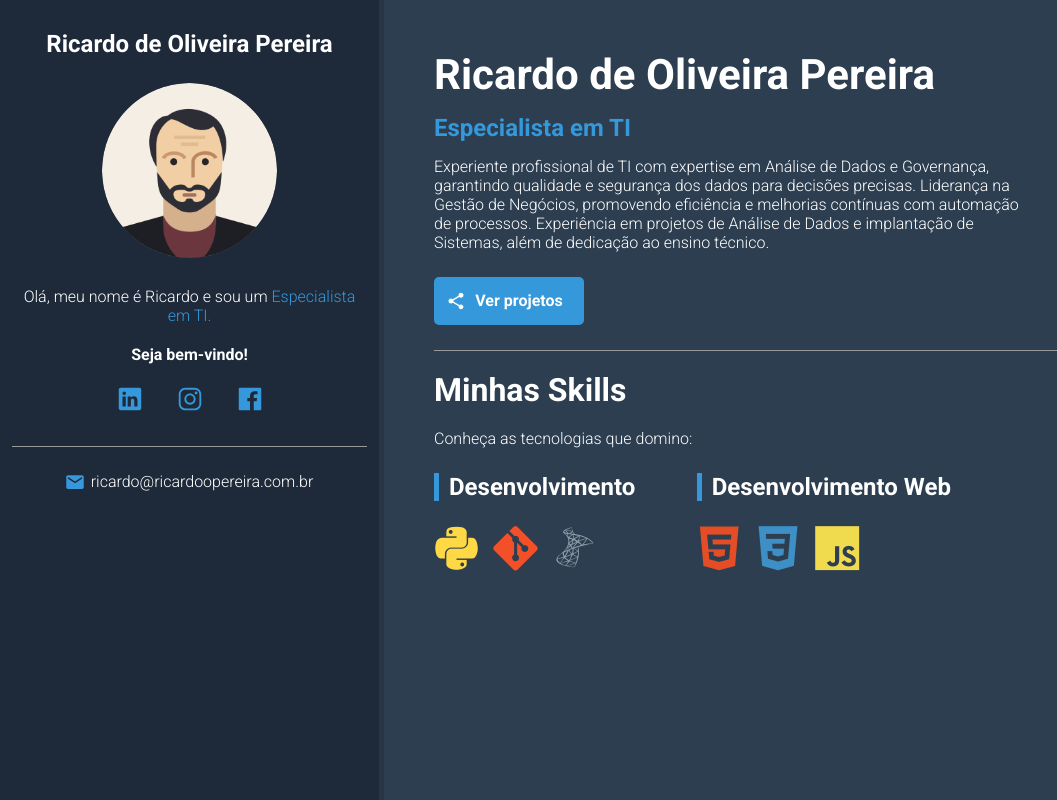
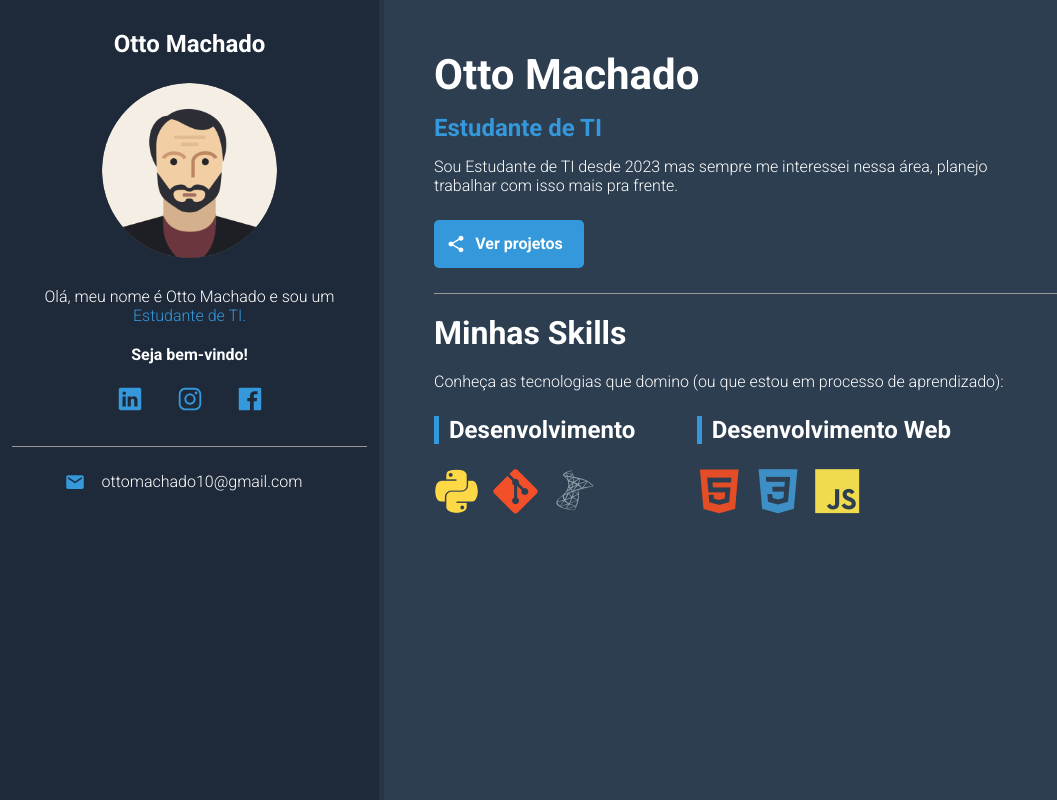
Before and after one commit to OttoMachado/Ottomachado.github.io, a plain HTML site: page index.html in a window 1280 px wide. Shown: the whole page, without its empty margins (0-1057 px from the left). Drawn offline with nearby package versions, Linux system fonts and the light colour scheme.

Commit message:
Update index.html

```diff
--- a/index.html
+++ b/index.html
@@ -4,7 +4,7 @@
 <head>
     <meta charset="UTF-8">
     <meta name="viewport" content="width=device-width, initial-scale=1.0">
-    <title>GitHub Pages - Ricardo de Oliveira Pereira</title>
+    <title>GitHub Pages - Otto machado</title>
     <link rel="stylesheet" href="css/styles.css">
     <link rel="preconnect" href="https://fonts.googleapis.com">
     <!--Google Fonts-->
@@ -24,9 +24,9 @@
     <main id="container">
 
         <aside id="bio-container">
-            <h2>Ricardo de Oliveira Pereira</h2>
-            <img id="bio-image" src="img/user_256.png" alt="Ricardo de Oliveira Pereira">
-            <p>Olá, meu nome é Ricardo e sou um <span class="highlight"> Especialista em TI.</span></p>
+            <h2>Otto Machado</h2>
+            <img id="bio-image" src="img/user_256.png" alt="Otto Machado">
+            <p>Olá, meu nome é Otto Machado e sou um <span class="highlight"> Estudante de TI.</span></p>
             <p id="welcome-text">Seja bem-vindo!</p>
 
             <ul id="social-container">
@@ -37,21 +37,18 @@
 
             <div id="email-container">
                 <ion-icon name="mail"></ion-icon><a
-                    href="mailto:ricardo@ricardoopereira.com.br">ricardo@ricardoopereira.com.br</a>
+                    href="mailto:ottomachado10@gmail">ottomachado10@gmail.com</a>
             </div>
         </aside>
 
         <section id="about-container">
-            <h1 id="name">Ricardo de Oliveira Pereira</h1>
-            <p id="title"><span class="highlight">Especialista em TI</span></p>
-            <p class="description">Experiente profissional de TI com expertise em Análise de Dados e Governança,
-                garantindo qualidade e segurança dos dados para decisões precisas. Liderança na Gestão de Negócios,
-                promovendo eficiência e melhorias contínuas com automação de processos. Experiência em projetos de
-                Análise de Dados e implantação de Sistemas, além de dedicação ao ensino técnico.</p>
+            <h1 id="name">Otto Machado</h1>
+            <p id="title"><span class="highlight">Estudante de TI</span></p>
+            <p class="description">Sou Estudante de TI desde 2023 mas sempre me interessei nessa área, planejo trabalhar com isso mais pra frente.</p>
             <a href="#" id="btn-projects"><ion-icon name="share"></ion-icon><span>Ver projetos</span></a>
 
             <h2 id="skills-section-title">Minhas Skills</h2>
-            <p class="description">Conheça as tecnologias que domino:</p>
+            <p class="description">Conheça as tecnologias que domino (ou que estou em processo de aprendizado):</p>
 
             <div id="skills-container">
                 <div class="skills-box">
```
